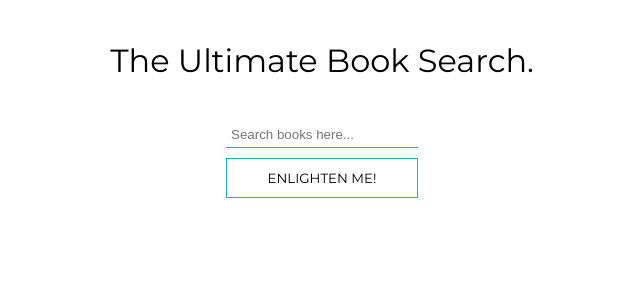
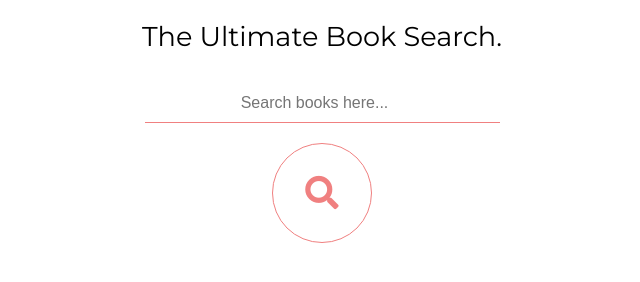
Before and after one commit to DelroyBrown28/BooksAPI, a plain HTML site: page index.html in a window 1280 px wide. Shown: the whole page, without its empty margins (318-958 px from the left). Drawn offline with nearby package versions, Linux system fonts and the light colour scheme.

Commit message:
books tidied up

```diff
--- a/JS/script.js
+++ b/JS/script.js
@@ -2,10 +2,11 @@ $(document).ready(function () {
 
    $("#myform").submit(function () {
 
-      var search = $("#books").val();
+      var search = $("#bookSearch").val();
       if (search == "") {
-         alert("Enter a book title or author");
+         alert("Enter a book name or title")
       } else {
+
          var url = "";
          var img = "";
          var title = "";
@@ -16,12 +17,12 @@ $(document).ready(function () {
             for (i = 0; i < response.items.length; i++) {
                title = $('<h4 class="book_title">' + response.items[i].volumeInfo.title + '</h4>');
                author = $('<h5 class="book_author">Author: ' + response.items[i].volumeInfo.authors + '</h5>');
-               img = $('<img><br><a href=' + response.items[i].volumeInfo.infoLink + '><button>Read More</button><br></a>');
+               img = $('<img class="book_image"><br><a href=' + response.items[i].volumeInfo.infoLink + '><button>Read More</button><br></a><hr>');
                url = response.items[i].volumeInfo.imageLinks.thumbnail;
                img.attr('src', url);
-               title.appendTo('#result');
-               author.appendTo('#result');
-               img.appendTo('#result');
+               title.appendTo('.single_book');
+               author.appendTo('.single_book');
+               img.appendTo('.single_book');
             }
          });
 
@@ -29,4 +30,12 @@ $(document).ready(function () {
       return false;
    });
 
+   $(".search_button").click(addShadowMonster);
+
+   function addShadowMonster() {
+      $("#result").addClass("theShadowMonster").delay(1000).queue(function () {
+         $("#result").addClass("theSubtleShadow").dequeue();
+      });
+   }
+
 });
--- a/index.html
+++ b/index.html
@@ -5,6 +5,7 @@
     <meta charset="UTF-8">
     <meta name="viewport" content="width=device-width, initial-scale=1.0">
     <link rel="stylesheet" href="main.css" type="text/css">
+    <link rel="stylesheet" href="https://cdnjs.cloudflare.com/ajax/libs/font-awesome/5.13.0/css/all.min.css">
     <script src="https://ajax.googleapis.com/ajax/libs/jquery/3.2.1/jquery.min.js"></script>
     <script src="./JS/script.js" type="text/javascript"></script>
     <title>The ultimate Book Search!</title>
@@ -17,11 +18,22 @@
     </div>
 
     <form id="myform" class="search_box">
-        <input type="search" id="books" placeholder="Search books here...">
+        <input type="search" id="bookSearch" placeholder="Search books here...">
 
-        <button class="search_button">Enlighten Me!</button>
+        <button class="search_button"><i class="fas fa-search"></i></button>
     </form>
-    <div id="result" class="found_books"></div>
+    <div id="result">
+
+        <div class="single_book">
+            <div class="book_title"></div>
+            <div class="book_author"></div>
+            <div class="book_image"></div>
+        </div>
+
+
+
+    </div>
+
 
 </body>
 
--- a/main.css
+++ b/main.css
@@ -6,98 +6,112 @@ html {
     height: 100%;
     margin: 0;
     display: flex;
+    align-items: center;
     flex-flow: column;
     font-family: 'Montserrat', sans-serif;
 
 
 }
 
-.top_contents {
-    position: relative;
-    width: 100%;
-    height: 15%;
-    display: flex;
+.theShadowMonster {
+    box-shadow:
+        0 2.8px 2.2px rgba(0, 0, 0, 0.02),
+        0 6.7px 5.3px rgba(0, 0, 0, 0.028),
+        0 12.5px 10px rgba(0, 0, 0, 0.035),
+        0 22.3px 17.9px rgba(0, 0, 0, 0.042),
+        0 41.8px 33.4px rgba(0, 0, 0, 0.05),
+        0 100px 80px rgba(0, 0, 0, 0.07);
 
-    justify-content: center;
+        transition: 1s;
 
 }
 
-.maintitle {
-    position: relative;
-    margin: 0;
-    align-self: center;
-    font-size: 2em;
-    font-weight: 400;
+.theSubtleShadow {
+    box-shadow:
+        0 2.8px 2.2px rgba(0, 0, 0, 0.07),
+        0 6.7px 5.3px rgba(0, 0, 0, 0.05),
+        0 12.5px 10px rgba(0, 0, 0, 0.042),
+        0 22.3px 17.9px rgba(0, 0, 0, 0.035),
+        0 41.8px 33.4px rgba(0, 0, 0, 0.028),
+        0 100px 80px rgba(0, 0, 0, 0.02);
+
+        transition: 1s;
 }
 
-.search_box {
-    position: relative;
-    width: 100%;
-    height: 10%;
-
+.top_contents,
+#myform {
     display: flex;
     align-items: center;
     justify-content: center;
-    flex-flow: column;
 }
 
-#books {
+.top_contents {
+    position: relative;
+    font-size: 1.7em;
+    margin-top: 20px;
+
+}
+
+#myform {
+    position: relative;
+    flex-flow: column;
+    margin-top: 30px;
+
+
+}
+
+#bookSearch {
     position: relative;
     border: none;
-    width: 15%;
+    width: 355px;
+    height: 40px;
     outline: none;
-    padding: 5px;
-    border-bottom: 1px solid lightseagreen;
+    text-align: center;
+    font-size: 1em;
+    border-bottom: 1px solid lightcoral;
 }
 
 .search_button {
     position: relative;
-    margin-top: 10px;
+    margin-top: 20px;
     border: none;
-    border: 1px solid lightseagreen;
-    text-transform: uppercase;
-    font-family: 'Montserrat', sans-serif;
+    border: 1px solid lightcoral;
     background-color: transparent;
-    height: 40px;
-    width: 15%;
+    width: 100px;
+    height: 100px;
+    border-radius: 100px;
+    cursor: pointer;
     outline: none;
     transition: 0.3s;
-    cursor: pointer;
 }
 
+.fa-search {
+    font-size: 2.5em;
+    color: lightcoral;
+}
 
 #result {
     position: relative;
-    width: 100%;
-    height: 60%;
+    width: 50%;
+    height: 70%;
+    margin-top: 20px;
+    overflow: auto;
     display: flex;
     align-items: center;
-    flex-flow: column;
+    justify-content: center;
+    text-align: center;
 
 
 }
 
-.book_title {
-    position: relative;
-    margin: 0;
-    font-size: 1.2em;
-
+::-webkit-scrollbar {
+    width: 0px;
 }
 
-.book_author {
-    position: relative;
-
-    font-size: 0.7em;
-    font-weight: 400;
-
+input::-webkit-scrollbar {
+    display: none;
 }
 
-.search_button:hover {
-    background-color: lightseagreen;
-    color: #fff;
+.search_button:active>.fa-search {
+    font-size: 3em;
 }
-
-.search_button:active {
-    background-color: transparent;
-    color: #000;
-}
```
